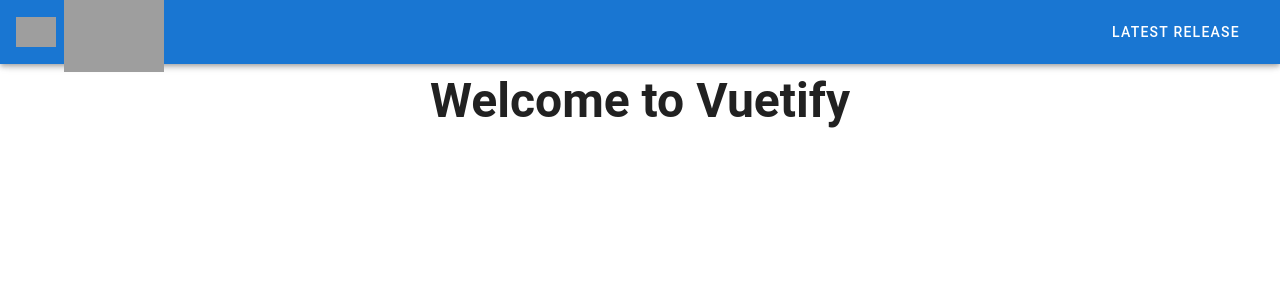
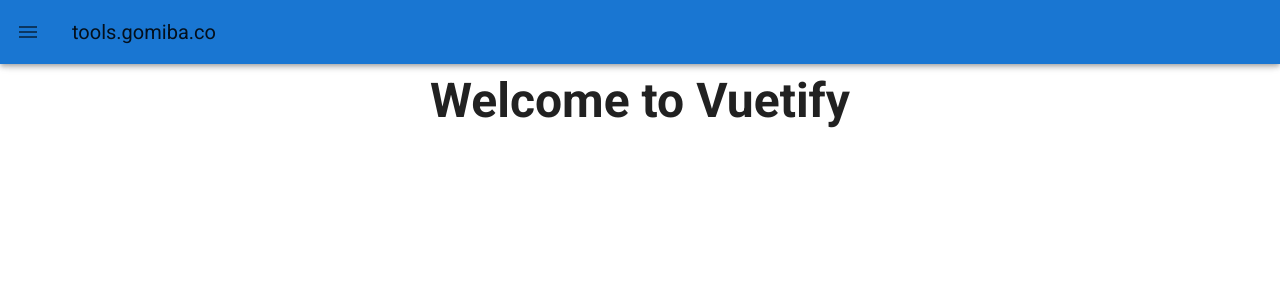
Before and after one commit to sters/tools.gomiba.co, a Vue app: page / in a window 1280 px wide. Shown: the top 300 px of the page. Built offline with nearby package versions, Linux system fonts and the light colour scheme; grey boxes are pictures that could not be loaded.

Commit message:
add menu

```diff
--- a/public/index.html
+++ b/public/index.html
@@ -4,6 +4,8 @@
     <meta charset="utf-8">
     <meta http-equiv="X-UA-Compatible" content="IE=edge">
     <meta name="viewport" content="width=device-width,initial-scale=1.0">
+    <link href="https://fonts.googleapis.com/css?family=Roboto:100,300,400,500,700,900" rel="stylesheet">
+    <link href="https://cdn.jsdelivr.net/npm/@mdi/font@4.x/css/materialdesignicons.min.css" rel="stylesheet">
     <link rel="icon" href="<%= BASE_URL %>favicon.ico">
     <title><%= htmlWebpackPlugin.options.title %></title>
   </head>
--- a/src/App.vue
+++ b/src/App.vue
@@ -1,41 +1,7 @@
 <template>
   <v-app>
-    <v-app-bar
-      app
-      color="primary"
-      dark
-    >
-      <div class="d-flex align-center">
-        <v-img
-          alt="Vuetify Logo"
-          class="shrink mr-2"
-          contain
-          src="https://cdn.vuetifyjs.com/images/logos/vuetify-logo-dark.png"
-          transition="scale-transition"
-          width="40"
-        />
-
-        <v-img
-          alt="Vuetify Name"
-          class="shrink mt-1 hidden-sm-and-down"
-          contain
-          min-width="100"
-          src="https://cdn.vuetifyjs.com/images/logos/vuetify-name-dark.png"
-          width="100"
-        />
-      </div>
-
-      <v-spacer></v-spacer>
-
-      <v-btn
-        href="https://github.com/vuetifyjs/vuetify/releases/latest"
-        target="_blank"
-        text
-      >
-        <span class="mr-2">Latest Release</span>
-        <v-icon>mdi-open-in-new</v-icon>
-      </v-btn>
-    </v-app-bar>
+    <Header />
+    <Menu />
 
     <v-main>
       <HelloWorld/>
@@ -46,16 +12,21 @@
 <script lang="ts">
 import Vue from 'vue';
 import HelloWorld from './components/HelloWorld.vue';
+import Header from './components/Header/Header.vue';
+import Menu from './components/Header/Menu.vue';
 
 export default Vue.extend({
   name: 'App',
 
   components: {
     HelloWorld,
+    Header,
+    Menu,
   },
 
-  data: () => ({
-    //
-  }),
+  data: () => ({}),
+
+  methods: {},
+
 });
 </script>
--- /dev/null
+++ b/src/components/Header/Header.vue
@@ -0,0 +1,23 @@
+<template>
+  <v-app-bar app color="primary">
+    <v-app-bar-nav-icon @click="switchGlobalMenuDrawer"></v-app-bar-nav-icon>
+    <v-toolbar-title>tools.gomiba.co</v-toolbar-title>
+  </v-app-bar>
+</template>
+
+<script lang="ts">
+import Vue from 'vue';
+
+export default Vue.extend({
+  name: 'Header',
+
+  data: () => ({
+  }),
+
+  methods: {
+    switchGlobalMenuDrawer() {
+      this.$store.commit('switchGlobalMenuDrawer');
+    },
+  },
+});
+</script>
--- /dev/null
+++ b/src/components/Header/Menu.vue
@@ -0,0 +1,47 @@
+<template>
+  <v-navigation-drawer absolute temporary :value="drawer" @input="xxx">
+    <v-list nav dense>
+      <v-list-item-group
+        active-class="deep-purple--text text--accent-4"
+      >
+        <v-list-item>
+          <v-list-item-icon>
+            <v-icon>mdi-home</v-icon>
+          </v-list-item-icon>
+          <v-list-item-title>Home</v-list-item-title>
+        </v-list-item>
+
+        <v-list-item>
+          <v-list-item-icon>
+            <v-icon>mdi-account</v-icon>
+          </v-list-item-icon>
+          <v-list-item-title>Account</v-list-item-title>
+        </v-list-item>
+      </v-list-item-group>
+    </v-list>
+  </v-navigation-drawer>
+</template>
+
+<script lang="ts">
+import Vue from 'vue';
+
+export default Vue.extend({
+  name: 'Menu',
+
+  computed: {
+    drawer() {
+      return this.$store.state.showGlobalMenuDrawer;
+    },
+  },
+
+  methods: {
+    xxx(willState: boolean) {
+      this.$store.commit('switchGlobalMenuDrawer', willState);
+    },
+  },
+
+  data: () => ({
+    menuItem: [{ name: 'foo', url: '#' }],
+  }),
+});
+</script>
--- a/src/store/index.ts
+++ b/src/store/index.ts
@@ -5,8 +5,12 @@
 
 export default new Vuex.Store({
   state: {
+    showGlobalMenuDrawer: false,
   },
   mutations: {
+    switchGlobalMenuDrawer(state, n) {
+      state.showGlobalMenuDrawer = n == null ? !state.showGlobalMenuDrawer : n;
+    },
   },
   actions: {
   },
```
